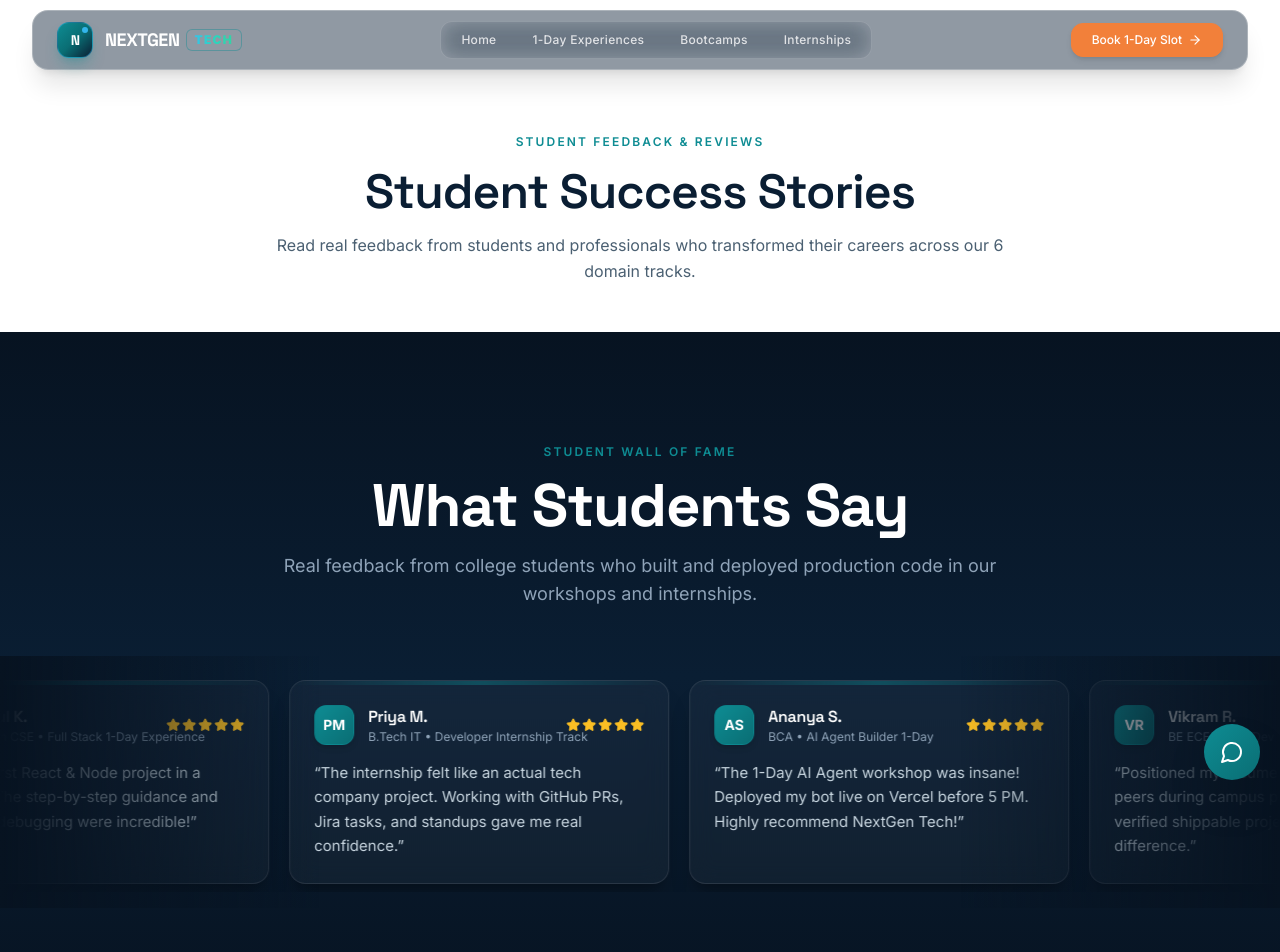
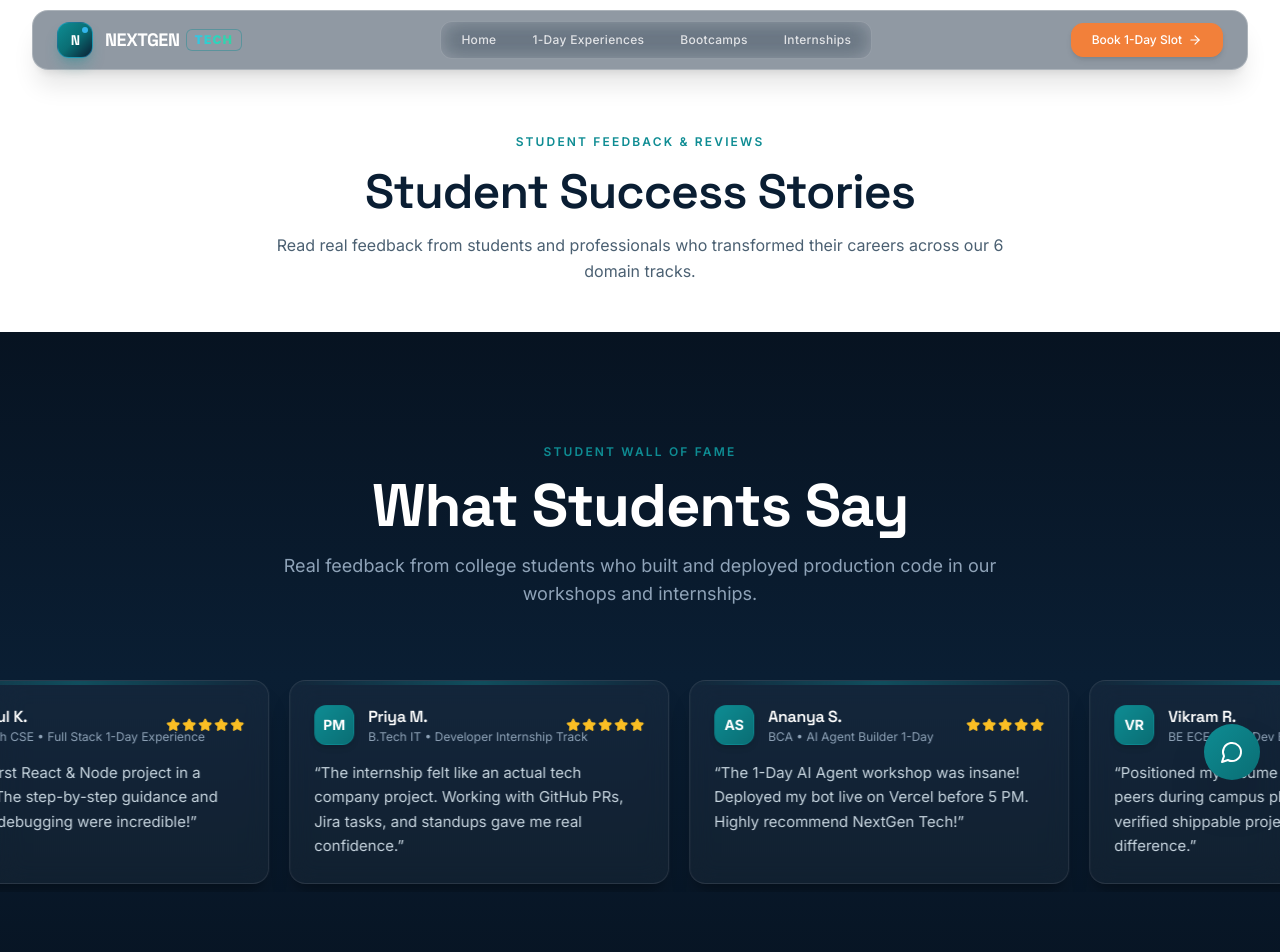
Before and after one commit to ae9-in/nextgentech, a Next.js app: page /reviews in a window 1280 px wide. Shown: the top 952 px of the page. Built offline with nearby package versions, Linux system fonts and the light colour scheme.

Commit message:
fix: remove side gradient overlay layers from marquee testimonials section

```diff
--- a/src/components/ui/testimonials-with-marquee.tsx
+++ b/src/components/ui/testimonials-with-marquee.tsx
@@ -56,9 +56,6 @@ export function TestimonialsSection({
               ))}
             </div>
           </div>
-
-          <div className="pointer-events-none absolute inset-y-0 left-0 hidden w-1/4 bg-gradient-to-r from-[#071321] to-transparent sm:block z-20" />
-          <div className="pointer-events-none absolute inset-y-0 right-0 hidden w-1/4 bg-gradient-to-l from-[#071321] to-transparent sm:block z-20" />
         </div>
       </div>
     </section>
```
